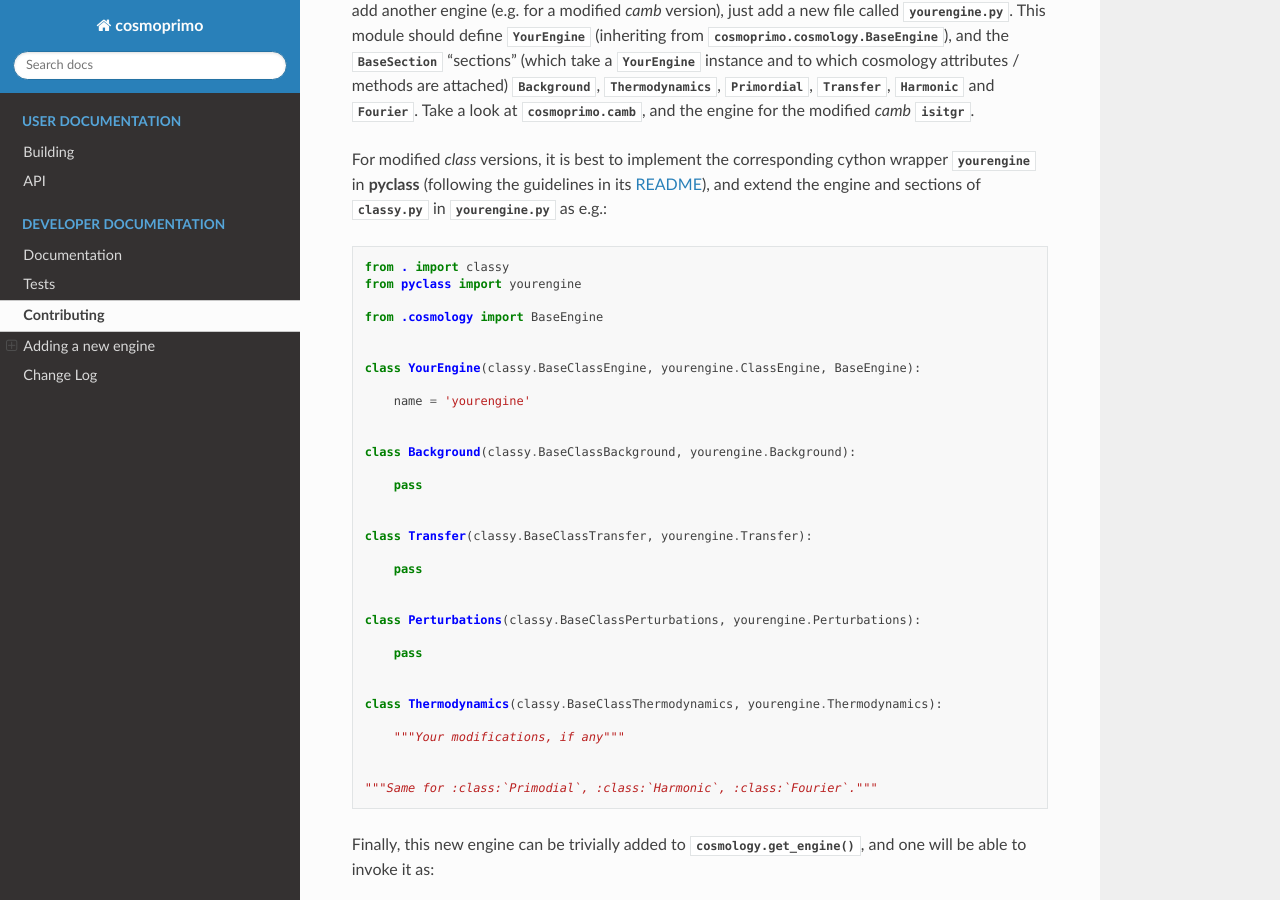
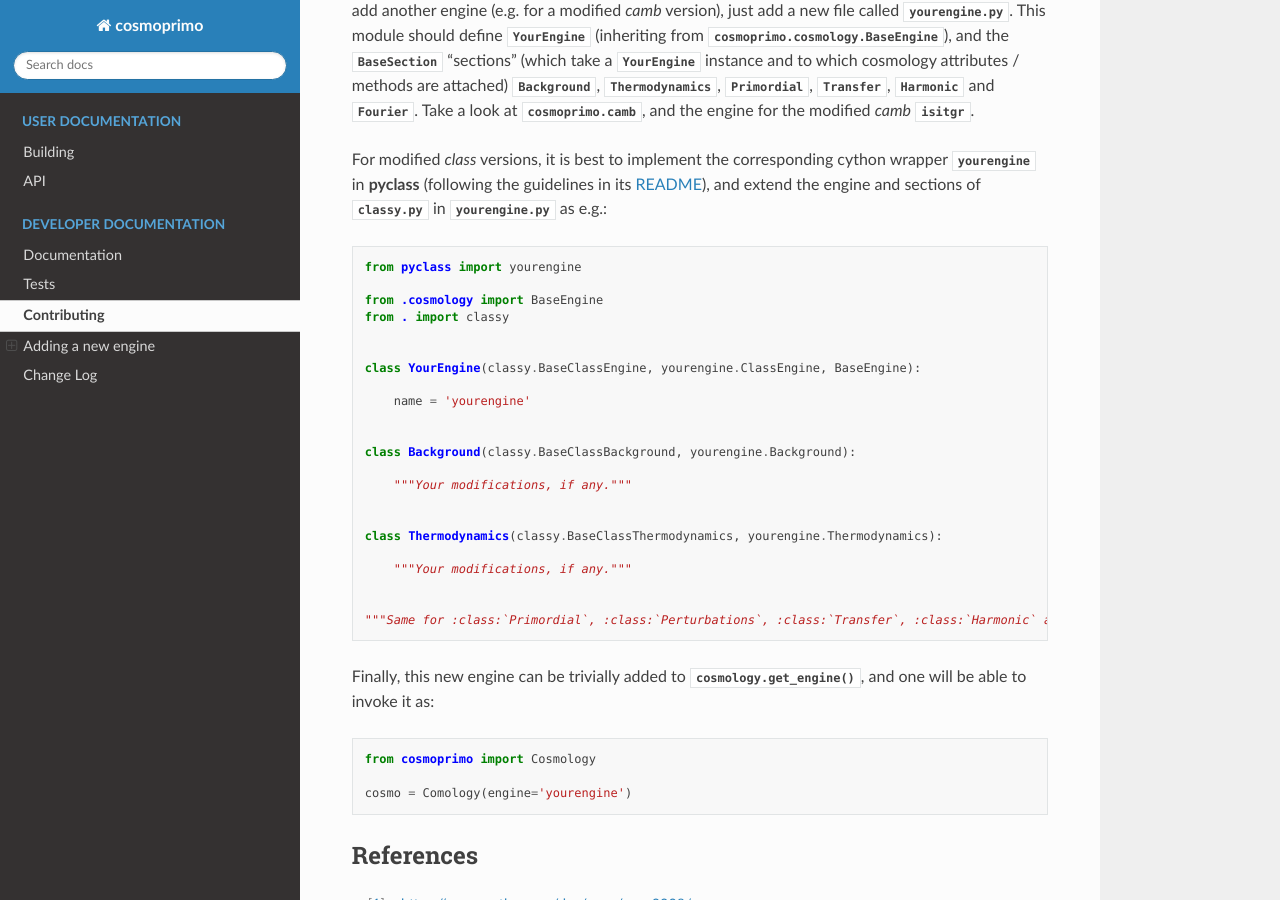
Before and after one commit to cosmodesi/cosmoprimo, a Sphinx documentation site: the page built from doc/developer/contributing.rst, in a window 1280 px wide and 900 px high, scrolled down 438 px. Built offline with Sphinx 7.4.7 and the Read the Docs theme 2.0.0, drawn with Linux system fonts in a browser that asks for light colours.

Commit message:
cosmetics

```diff
--- a/doc/developer/contributing.rst
+++ b/doc/developer/contributing.rst
@@ -28,10 +28,10 @@ and extend the engine and sections of :mod:`classy.py` in :mod:`yourengine.py` a
 
 .. code-block:: python
 
-    from . import classy
     from pyclass import yourengine
 
     from .cosmology import BaseEngine
+    from . import classy
 
 
     class YourEngine(classy.BaseClassEngine, yourengine.ClassEngine, BaseEngine):
@@ -41,25 +41,16 @@ and extend the engine and sections of :mod:`classy.py` in :mod:`yourengine.py` a
 
     class Background(classy.BaseClassBackground, yourengine.Background):
 
-        pass
-
-
-    class Transfer(classy.BaseClassTransfer, yourengine.Transfer):
-
-        pass
-
-
-    class Perturbations(classy.BaseClassPerturbations, yourengine.Perturbations):
-
-        pass
+        """Your modifications, if any."""
 
 
     class Thermodynamics(classy.BaseClassThermodynamics, yourengine.Thermodynamics):
 
-        """Your modifications, if any"""
+        """Your modifications, if any."""
 
 
-    """Same for :class:`Primodial`, :class:`Harmonic`, :class:`Fourier`."""
+    """Same for :class:`Primordial`, :class:`Perturbations`, :class:`Transfer`, :class:`Harmonic` and :class:`Fourier`."""
+
 
 Finally, this new engine can be trivially added to :func:`cosmology.get_engine`,
 and one will be able to invoke it as:
```
Also changed, not shown: 1 other file.
